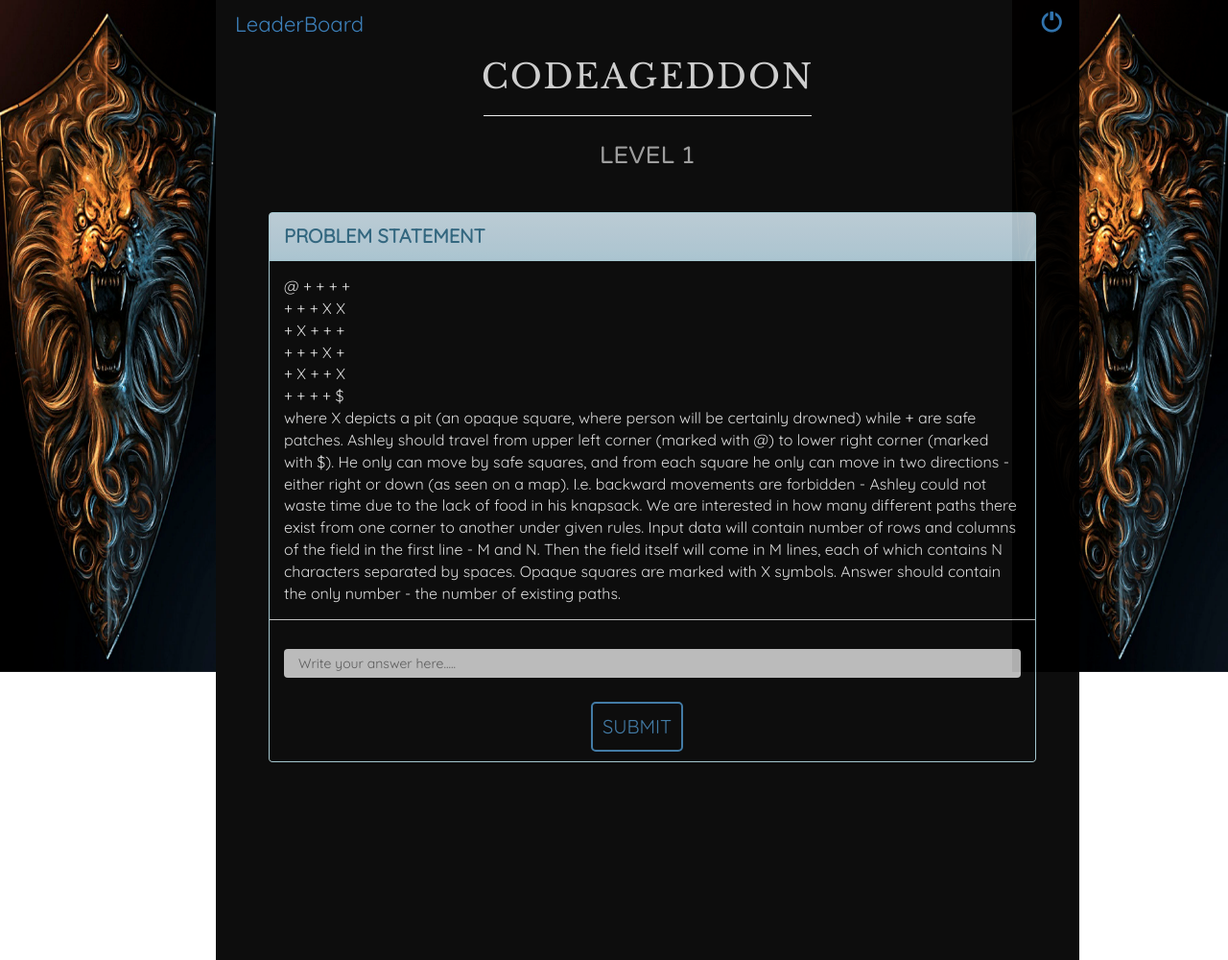
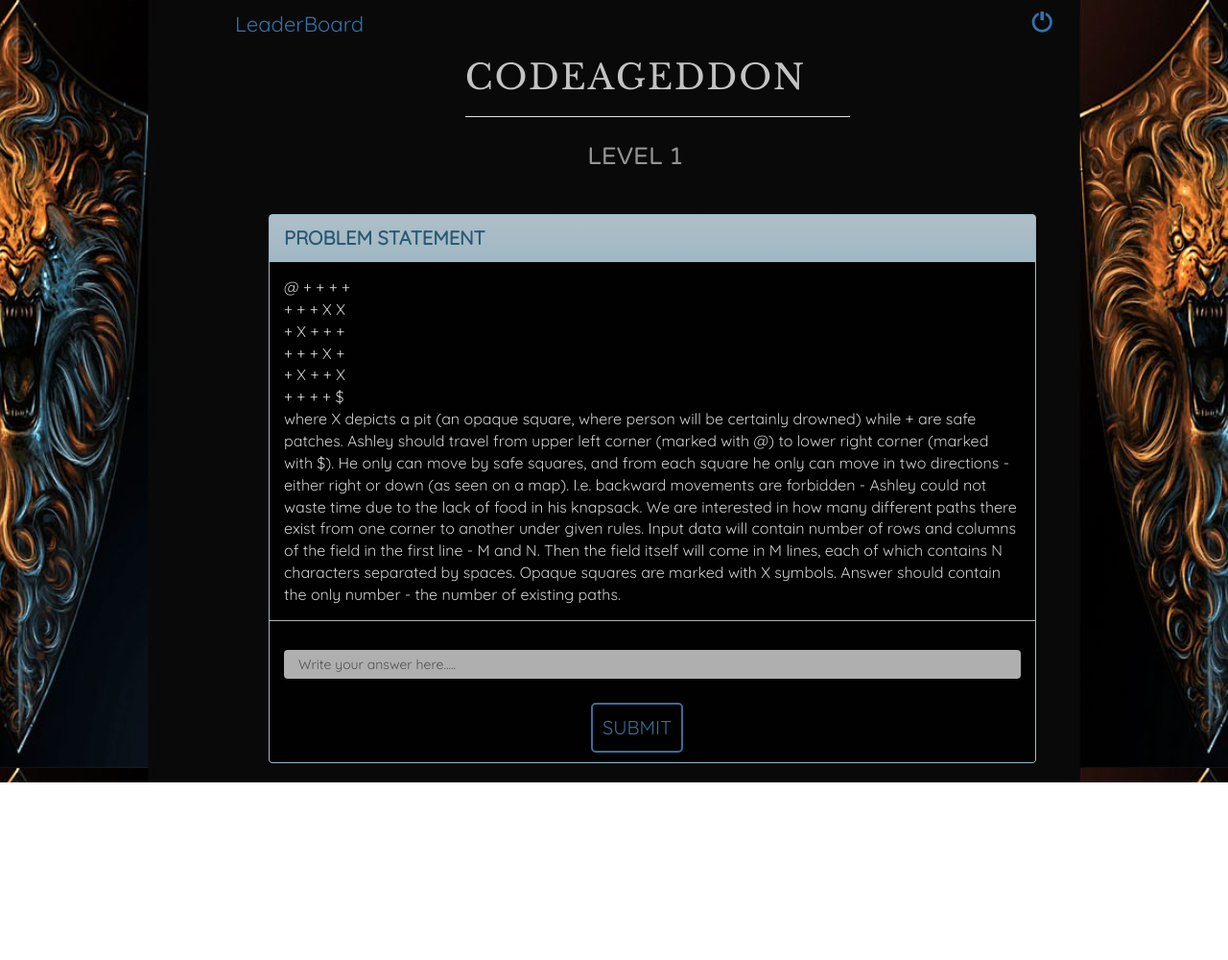
Before and after one commit to HimaniPanwar/Codeageddon, a plain HTML site: page Ques.html in a window 1280 px wide. Shown: the whole page at 96% size. After the commit the page ends 815 px from the top, so only its background shows below. Drawn offline with nearby package versions, Linux system fonts and the light colour scheme.

Commit message:
updated files

```diff
--- a/Ques.html
+++ b/Ques.html
@@ -14,8 +14,8 @@
     <link href="https://fonts.googleapis.com/css?family=Libre+Baskerville" rel="stylesheet">
 	<link href="css/ques.css" rel="stylesheet" type="text/css">
 </head>
-<body data-spy="scroll">
-    <img src="img/li.jpg" id="img1">
+<body>
+
         <div class="box">
              <div class="line">
         		<a href="Leaderboard.html" class="link" style="text-decoration: none;">LeaderBoard</a>
@@ -53,6 +53,6 @@ Answer should contain the only number - the number of existing paths.
         	</div>
 
         </div>
-    <img src="img/li.jpg" id="img2">
+
 </body>
 </html>
--- a/css/leader.css
+++ b/css/leader.css
@@ -1,19 +1,16 @@
 body{
 	margin: 0px;
+
 }
 html{
 	overflow-y: scroll;
 }
 .image{
-	background: url('../img/grays.jpg') no-repeat center center fixed;
+	background-color: black;
 	width: 100%;
 	height: 100%;
 	left: 0px;
 	right: 0px;
-	-webkit-background-size: cover;
-  -moz-background-size: cover;
-  -o-background-size: cover;
-	background-size: cover;
 	position: fixed;
 	z-index: -1;
 	/*filter: blur(5px);
@@ -40,7 +37,7 @@ html{
 h3{
 	font-size: 5vw;
 	color: #C58433;
-	margin-left:38%;
+	margin-left:35%;
 	margin-top: 45px;
 	margin-bottom: 10px;
 }
@@ -94,6 +91,7 @@ tbody#tr03 td:hover{
 	margin-top: 100px;
 	filter: none;
 	z-index: 2;
+	margin-left: -1.6rem;
 	transform: translate(3%,0);
 }
 .glyphicon-home{
--- a/css/ques.css
+++ b/css/ques.css
@@ -1,40 +1,18 @@
 *{
 	box-sizing: border-box;
-}
-@media (max-width: @screen-xs) {
-    body{font-size: 10px;}
-}
-
-@media (max-width: @screen-sm) {
-    body{font-size: 14px;}
 }
 
 body{
 	margin: 0px;
-}
-img#img1{
-	width: 225px;
-	height: 700px;
-	left: 0px;
-	top: 0px;
-	bottom: 0px;
-	position: fixed;
-	z-index: -1;
-}
-img#img2{
-	width: 225px;
-	height: 700px;
-	right: 0px;
-	top: 0px;
-	bottom: 0px;
-	z-index: -1;
-	float: right;
-	position: fixed;
+	 background:url('../img/dash.jpg') no-repeat center center fixed;
+   -webkit-background-size: cover;
+  -moz-background-size: cover;
+  -o-background-size: cover;
+  background-size: cover;
+  z-index: -1;
+  overflow: auto;
 }
 .box{
-	background-color: black;
-	width: 900px;
-	height: 1000px;
 	margin-left: 225px;
 	margin-top: 0px;
 	position: relative;
@@ -53,6 +31,10 @@ img#img2{
 .link:hover{
 	color: white;
 	font-weight: bold;
+}
+.glyphicon-off:before {
+    content: "\e017";
+    margin-left: -1rem;
 }
 .glyphicon:hover{
 	color: white;
@@ -89,11 +71,12 @@ img#img2{
 h3{
 	text-align: center;
 	padding-bottom: 0px;
-	font-size: 35px;
+	font-size:36px;
 	color: white;
 	opacity: 0.8;
 	font-family: 'Libre Baskerville', serif;
 	letter-spacing: 2px;
+	margin-left: -18rem;
 }
 h5{
 	color: white;
@@ -101,6 +84,7 @@ h5{
 	font-size: 25px;
 	font-family: 'Varela Round',sans-serif;
 	opacity: 0.6;
+	margin-left: -18rem;
 }
 .pager{
 	margin: 60px;
@@ -109,6 +93,7 @@ h5{
 hr{
 	width: 38%;
 	height: 8px;
+	margin-left: 26rem;
 }
 .btn {
   cursor: pointer;
--- a/css/signIn.css
+++ b/css/signIn.css
@@ -8,7 +8,7 @@
    background-repeat: no-repeat;
    background-position: 50% 50% ;
    max-width: 100%;
-       height:auto;
+   height:auto;
    font-family: 'Titillium Web', sans-serif;
 }
 
@@ -29,6 +29,9 @@
    max-width: 100%;
        height:auto;
    font-family: 'Titillium Web', sans-serif;
+}.glyphicon-home:before {
+    content: "\e021";
+    margin-right: -1rem;
 }
 .form {
 
```
Also changed, not shown: Leaderboard.html (+1 -1 lines), css/signUp.css (+8 -4 lines), img/dash.jpg (added).
